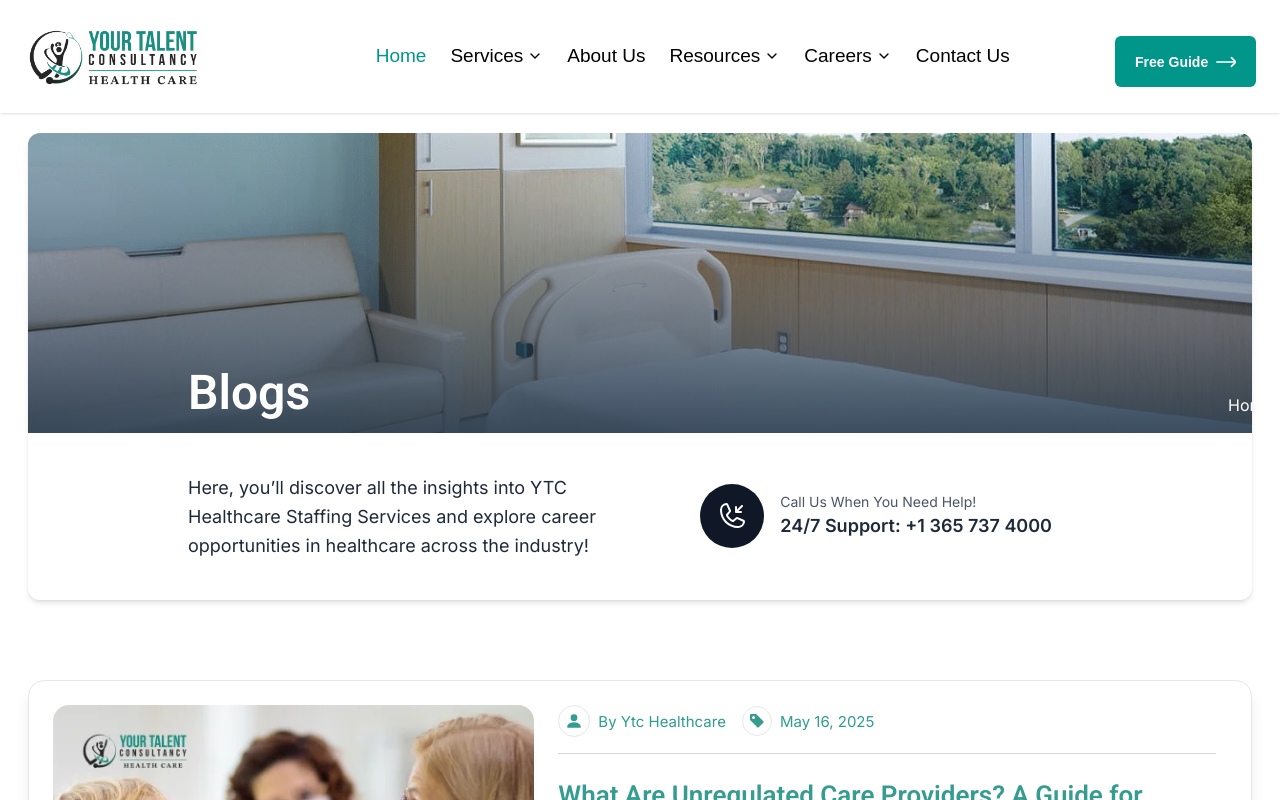
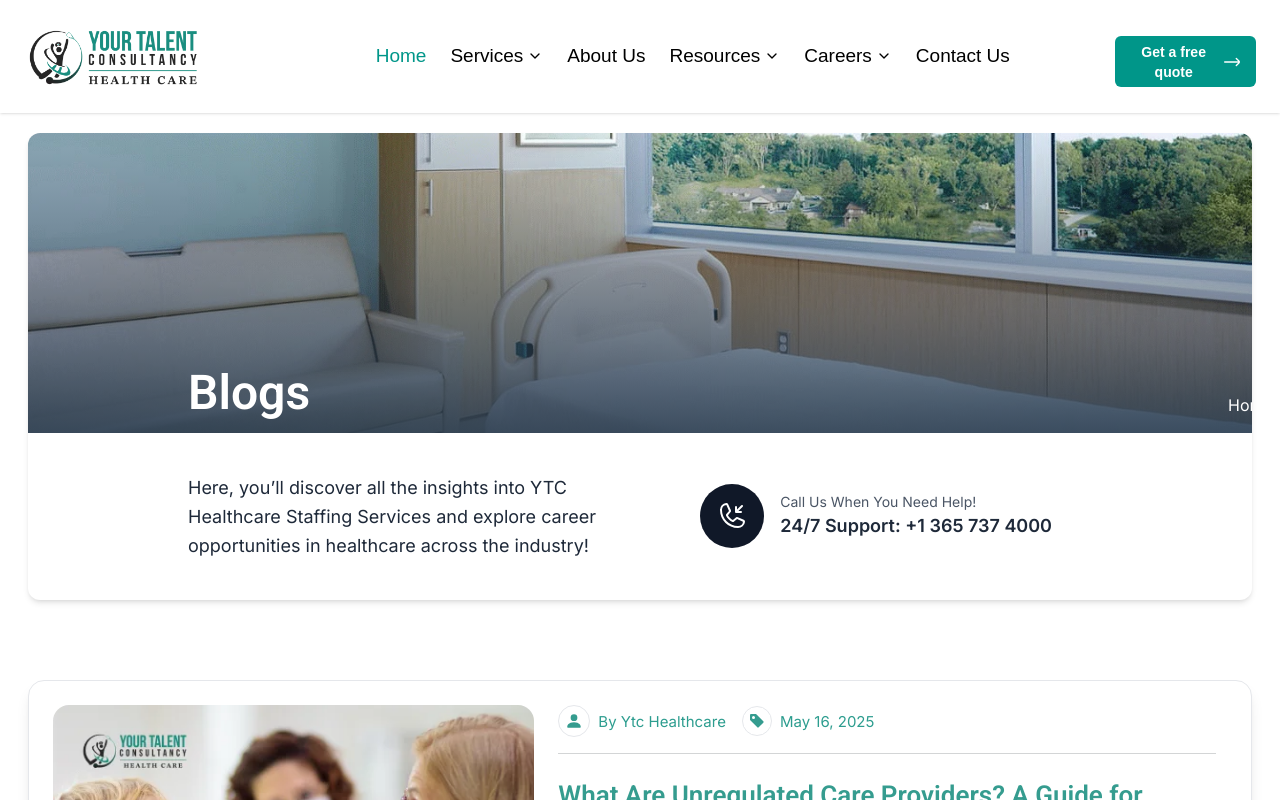
Before and after one commit to ezifydevelopers/ytc-react-next, a Next.js app: page /blog in a window 1280 px wide. Shown: the top 800 px of the page. Built offline with nearby package versions, Linux system fonts and the light colour scheme.

Commit message:
fix: landing page changes

```diff
--- a/app/components/Home/CustomerTestimonial.jsx
+++ b/app/components/Home/CustomerTestimonial.jsx
@@ -8,7 +8,7 @@ import { useState } from 'react';
 export default function CustomerTestimonial() {
   const testimonials = [
     {
-      text: `They&apos;ve got amazing people with amazing work ethics, I talked to one of their people, she&apos;s called Simran... she has a very nice personality that should be what makes them deserve my 5 stars. Excellent customer service.`,
+      text: `They\'ve got amazing people with amazing work ethics, I talked to one of their people, she\'s called Simran... she has a very nice personality that should be what makes them deserve my 5 stars. Excellent customer service.`,
       name: 'Victor Kyeremateng',
       image: '/images/testimonial-google.png'
     },
--- a/app/components/Home/HealthcareProfessional.jsx
+++ b/app/components/Home/HealthcareProfessional.jsx
@@ -72,7 +72,7 @@ const HealthcareProfessional = () => {
             <div className="px-0 xl:px-20 bg-white">
                 <div className="grid grid-cols-1 md:grid-cols-2 lg:grid-cols-3 gap-6">
                     {services.map((service, index) => (
-                        <Link key={index} href={`/services${service.url}`}>
+                        <Link key={index} href={`/service${service.url}`}>
                             <div
                                 key={service.id}
                                 className="group relative bg-white border border-[#dadee2] rounded-xl py-[50px] px-[35px] shadow-sm hover:shadow-md transition transform hover:-translate-y-2 duration-300 healthcarebox h-full flex flex-col"
--- /dev/null
+++ b/app/components/Home/HomeVideo.jsx
@@ -0,0 +1,26 @@
+import React from 'react';
+
+export const HomeVideo = () => {
+  return (
+    <section className="w-full bg-gray-100 py-12 px-4">
+      <div className="max-w-4xl mx-auto text-center">
+        <h2 className="text-3xl md:text-4xl font-bold mb-6 text-gray-800">
+          Welcome to YTC Healthcare
+        </h2>
+        <p className="text-gray-600 mb-8">
+          Watch our introduction video to learn more about our vision and services.
+        </p>
+
+        <div className="relative w-full overflow-hidden rounded-2xl shadow-xl aspect-video">
+          <video
+            controls
+            className="w-full h-full object-cover"
+          >
+            <source src="/videos/VID-20250605-WA0000.mp4" type="video/mp4" />
+            Your browser does not support the video tag.
+          </video>
+        </div>
+      </div>
+    </section>
+  );
+};
--- a/app/components/header.jsx
+++ b/app/components/header.jsx
@@ -212,7 +212,7 @@ const Header = () => {
 
                         <Link href="/contact-us/" className='hidden md:block md:w-[15%] mt-5'>
                             <button className="bg-teal-600 font-[700] w-full cursor-pointer flex justify-center items-center gap-2 h-[51px] hover:bg-teal-700 text-white text-sm px-4 py-2 rounded-md transition-colors">
-                                Free Guide
+                                Get a free quote
                                 <svg fill='white' xmlns="http://www.w3.org/2000/svg" viewBox="0 0 24 24" width="20" height="20">
                                     <path d="M23.12,9.91,19.25,6a1,1,0,0,0-1.42,0h0a1,1,0,0,0,0,1.41L21.39,11H1a1,1,0,0,0-1,1H0a1,1,0,0,0,1,1H21.45l-3.62,3.61a1,1,0,0,0,0,1.42h0a1,1,0,0,0,1.42,0l3.87-3.88A3,3,0,0,0,23.12,9.91Z" />
                                 </svg>
@@ -304,7 +304,7 @@ const Header = () => {
                     <div className="mt-6">
                         <Link href="/contact-us/">
                             <button className="w-full bg-teal-600 font-bold cursor-pointer flex justify-center items-center gap-2 h-[51px] hover:bg-teal-700 text-white px-4 py-2 rounded-md transition-colors">
-                                Free Guide
+                                Get a free quote
                                 <svg fill='white' xmlns="http://www.w3.org/2000/svg" viewBox="0 0 24 24" width="20" height="20">
                                     <path d="M23.12,9.91,19.25,6a1,1,0,0,0-1.42,0h0a1,1,0,0,0,0,1.41L21.39,11H1a1,1,0,0,0-1,1H0a1,1,0,0,0,1,1H21.45l-3.62,3.61a1,1,0,0,0,0,1.42h0a1,1,0,0,0,1.42,0l3.87-3.88A3,3,0,0,0,23.12,9.91Z" />
                                 </svg>
@@ -419,9 +419,9 @@ const Header = () => {
                             <Link href="/contact-us/" className="hover:text-teal-600 transition-colors">Contact Us</Link>
                         </nav>
 
-                        <Link href="/contact-us" className='hidden md:block md:w-[10%]'>
+                        <Link href="/contact-us" className='hidden md:flex items-center md:w-[12%]'>
                             <button className="bg-[#09243C] font-[700] w-full flex justify-center items-center gap-2 h-[51px] hover:bg-[#0a2e4d] text-white text-sm px-4 py-2 rounded-md transition-colors">
-                                Free Quote
+                                Get a free quote
                                 <svg fill='white' xmlns="http://www.w3.org/2000/svg" viewBox="0 0 24 24" width="20" height="20">
                                     <path d="M23.12,9.91,19.25,6a1,1,0,0,0-1.42,0h0a1,1,0,0,0,0,1.41L21.39,11H1a1,1,0,0,0-1,1H0a1,1,0,0,0,1,1H21.45l-3.62,3.61a1,1,0,0,0,0,1.42h0a1,1,0,0,0,1.42,0l3.87-3.88A3,3,0,0,0,23.12,9.91Z" />
                                 </svg>
--- a/app/page.js
+++ b/app/page.js
@@ -11,6 +11,7 @@ import NewsSection from './components/Home/NewsSection';
 import ContactSection from './components/Home/ContactSection';
 import CustomerTestimonial from './components/Home/CustomerTestimonial';
 import Head from 'next/head';
+import { HomeVideo } from './components/Home/HomeVideo';
 
 export default function Home() {
   return (
@@ -22,6 +23,7 @@ export default function Home() {
       <HeroSection />
       <StaffingSolutions />
       <SalaryGuideSection />
+      <HomeVideo />
       <HealthcareProfessional />
       <YtcHealthcareSection />
       <ClientSatisfactionSection />
```
Also changed, not shown: 1 other file (tests, documents, lock files or other folders).
